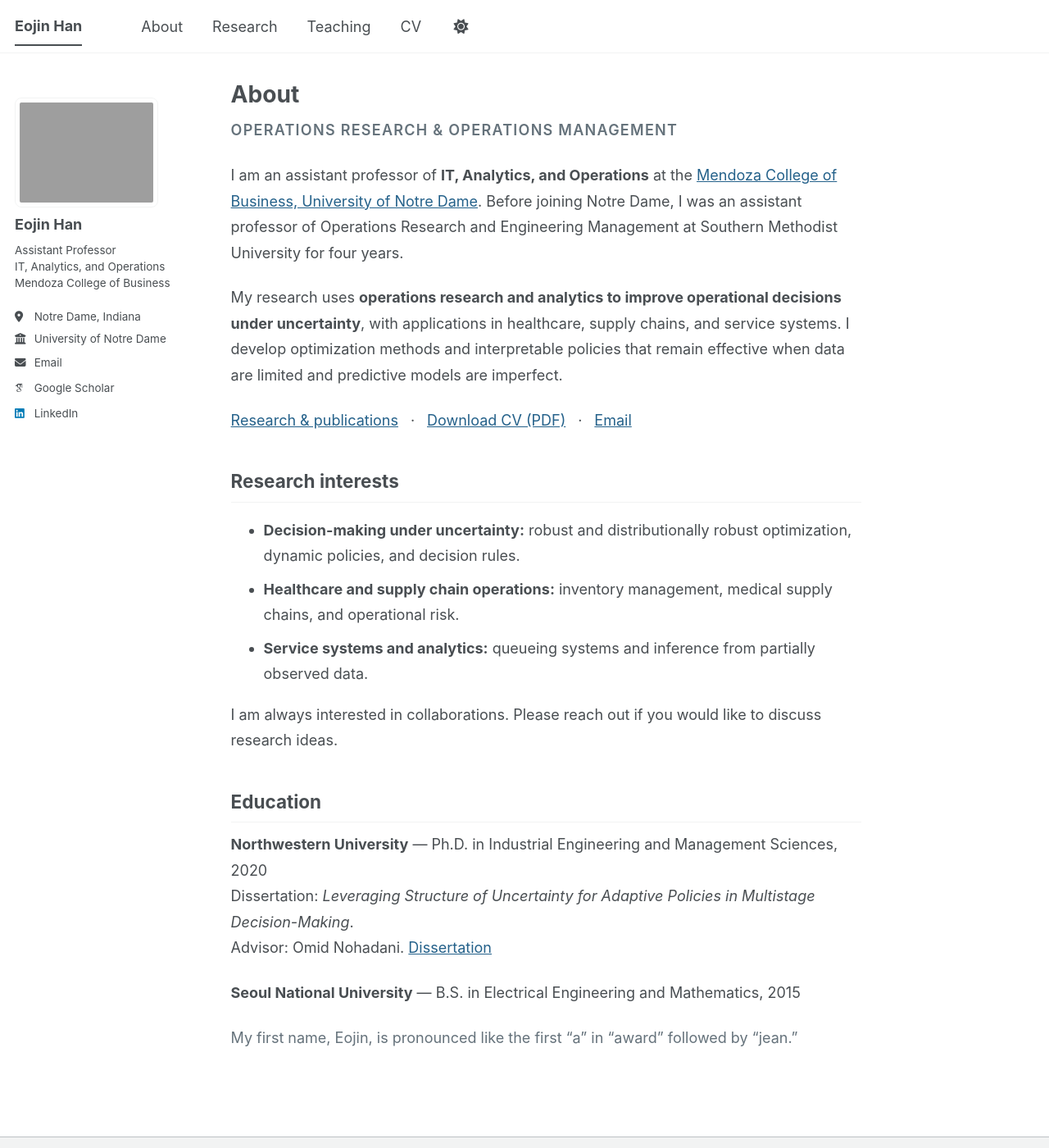
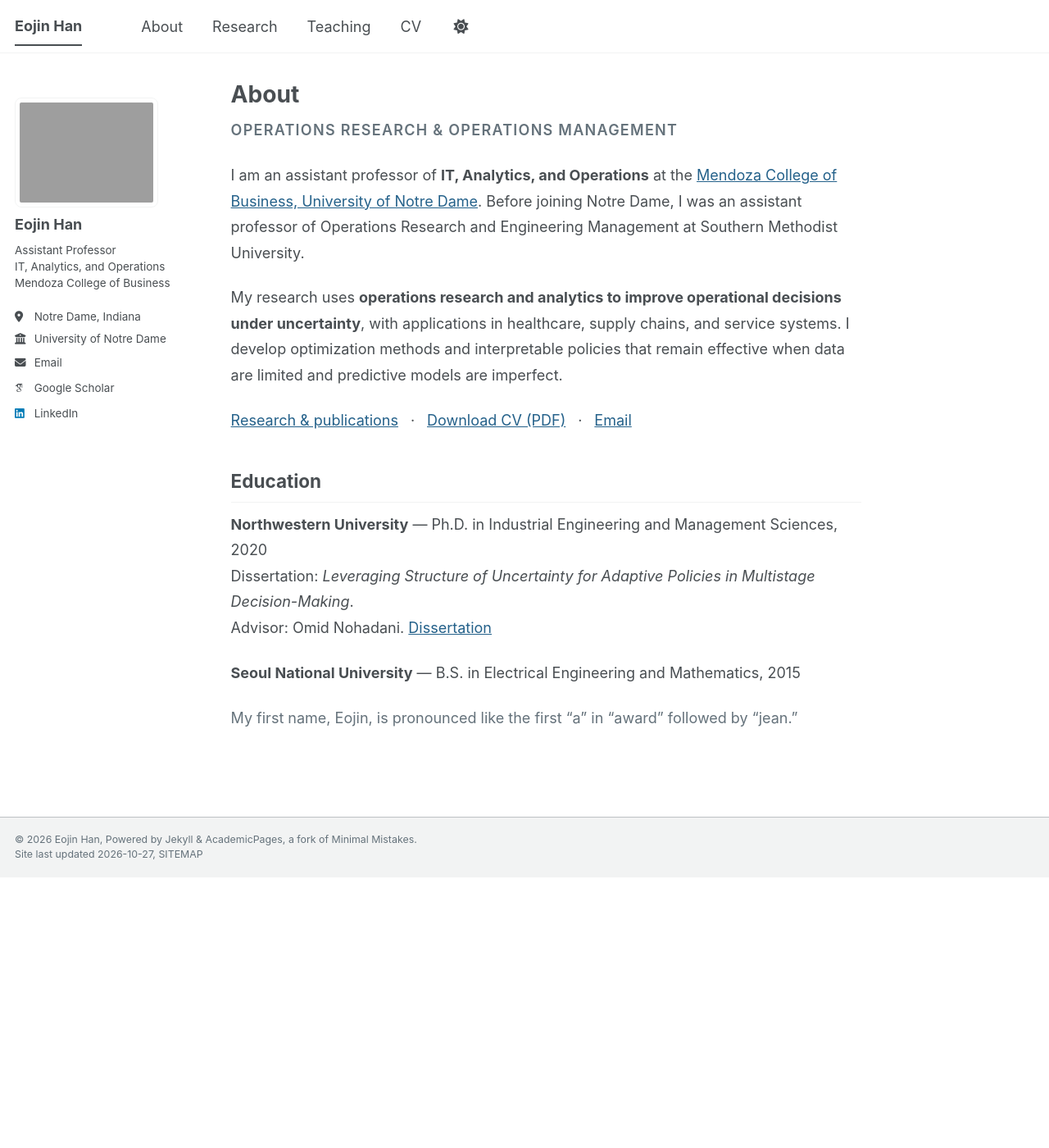
Before and after one commit to Eojin-Han/eojin-han.github.io, a Jekyll site: the page built from _pages/about.md, in a window 1280 px wide and 1400 px high. Shown: the whole window at 82% size. Built offline with Jekyll 4.4.1, drawn with Linux system fonts in a browser that asks for light colours; some web fonts are replaced.

Commit message:
Simplify research and biography sections and update MBA teaching

```diff
--- a/_pages/about.md
+++ b/_pages/about.md
@@ -8,19 +8,11 @@ redirect_from:
 
 <p class="research-kicker">Operations Research &amp; Operations Management</p>
 
-I am an assistant professor of **IT, Analytics, and Operations** at the [Mendoza College of Business, University of Notre Dame](https://mendoza.nd.edu/). Before joining Notre Dame, I was an assistant professor of Operations Research and Engineering Management at Southern Methodist University for four years.
+I am an assistant professor of **IT, Analytics, and Operations** at the [Mendoza College of Business, University of Notre Dame](https://mendoza.nd.edu/). Before joining Notre Dame, I was an assistant professor of Operations Research and Engineering Management at Southern Methodist University.
 
 My research uses **operations research and analytics to improve operational decisions under uncertainty**, with applications in healthcare, supply chains, and service systems. I develop optimization methods and interpretable policies that remain effective when data are limited and predictive models are imperfect.
 
 <p class="profile-links" id="papers"><a href="/research/">Research &amp; publications</a> <span aria-hidden="true">·</span> <a href="/uploads/resume.pdf">Download CV (PDF)</a> <span aria-hidden="true">·</span> <a href="mailto:ehan3@nd.edu">Email</a></p>
-
-## Research interests
-
-- **Decision-making under uncertainty:** robust and distributionally robust optimization, dynamic policies, and decision rules.
-- **Healthcare and supply chain operations:** inventory management, medical supply chains, and operational risk.
-- **Service systems and analytics:** queueing systems and inference from partially observed data.
-
-I am always interested in collaborations. Please reach out if you would like to discuss research ideas.
 
 ## Education
 
--- a/_pages/research.html
+++ b/_pages/research.html
@@ -16,7 +16,6 @@ redirect_from:
   <h3><a href="{{ paper.url | relative_url }}">{{ paper.title }}</a></h3>
   <p class="paper-authors">{{ paper.authors_text }}</p>
   <p class="paper-venue"><em>{{ paper.venue }}</em>{% if paper.volume_pages %}, {{ paper.volume_pages }}{% endif %} ({{ paper.year }}){% if paper.publication_status %}. {{ paper.publication_status }}{% endif %}.</p>
-  <p>{{ paper.summary }}</p>
   <p class="paper-links"><a href="https://doi.org/{{ paper.doi }}">Journal article</a> <span aria-hidden="true">·</span> <a href="{{ paper.url | relative_url }}">Details &amp; abstract</a></p>
 </article>
 {% endfor %}
```
Also changed, not shown: _pages/teaching.md (+2 -5 lines).
